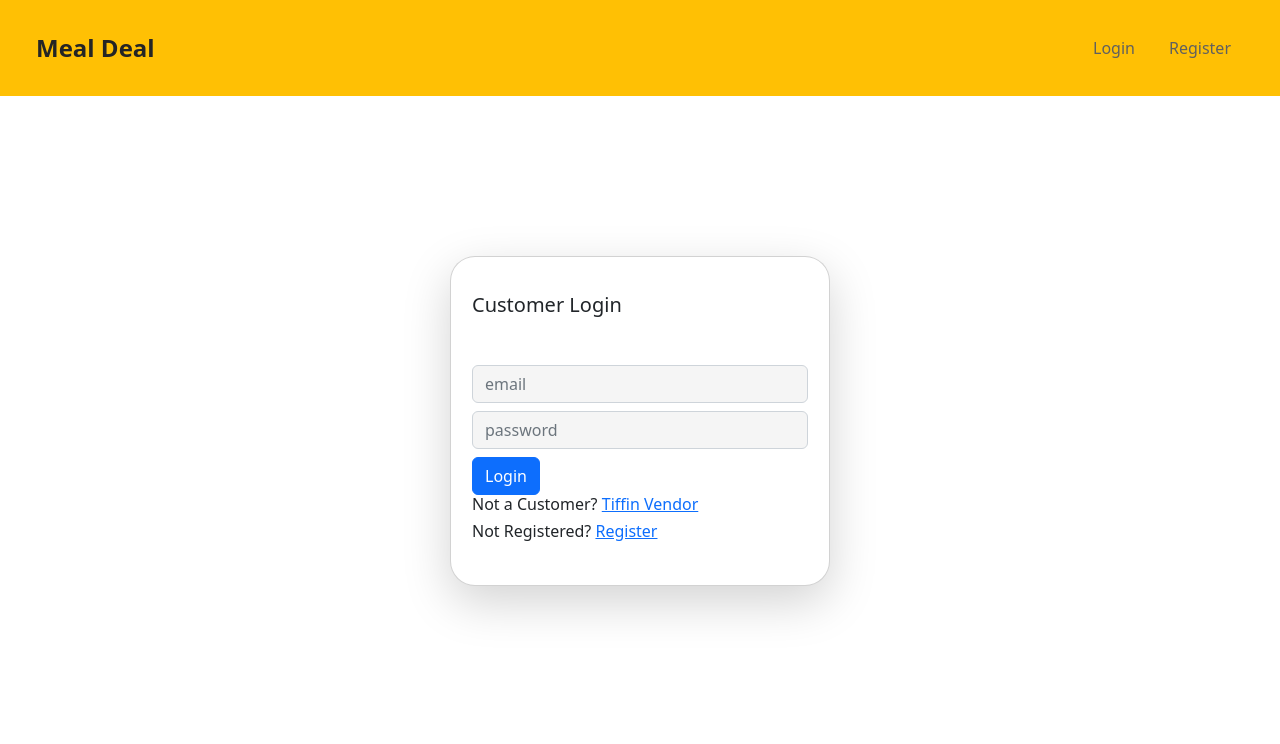
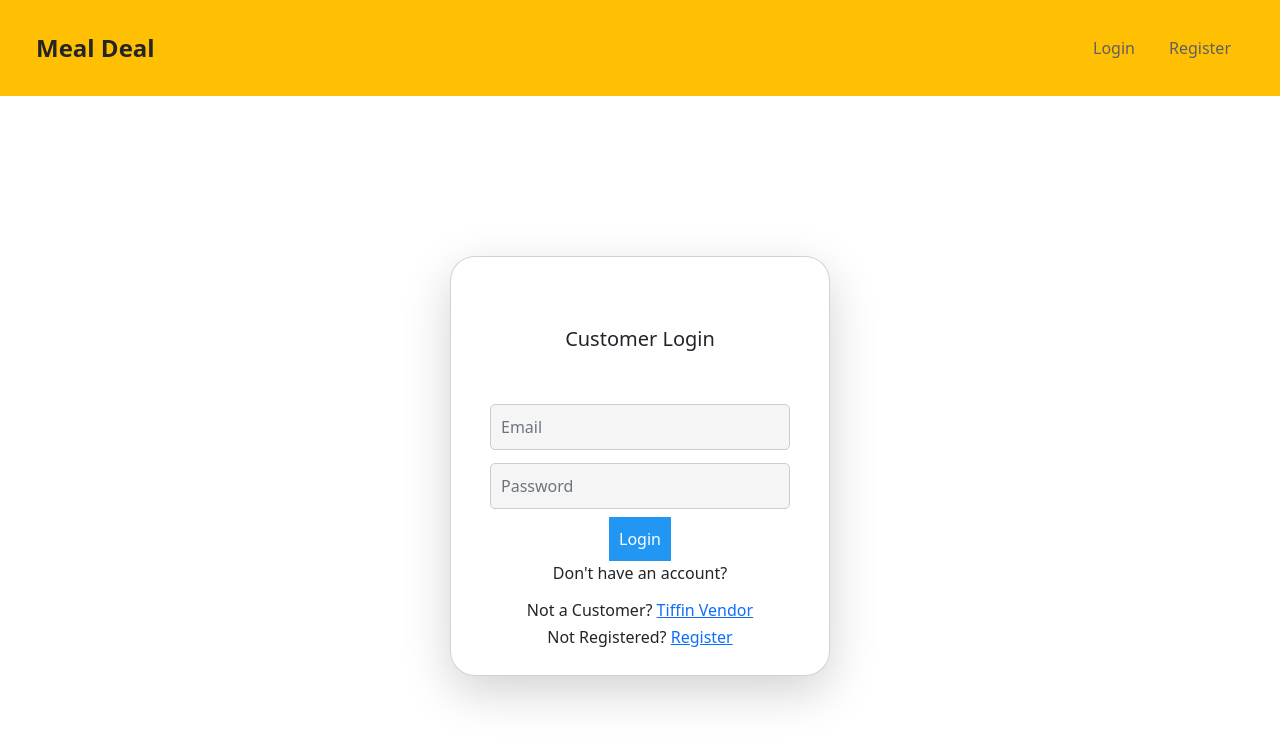
Before and after one commit to ITUS-Tech/MealDeal-Frontend, a React (Create React App) app in the folder meal-deal/: page /customer/login in a window 1280 px wide. Shown: the top 744 px of the page. Built offline with nearby package versions, Linux system fonts and the light colour scheme.

Commit message:
Updated Validations for login Page

```diff
--- a/meal-deal/src/screens/customerLogin.js
+++ b/meal-deal/src/screens/customerLogin.js
@@ -1,72 +1,57 @@
-import React, { useEffect, useState } from "react";
-import { Link, useNavigate } from "react-router-dom";
+import React, { useState } from 'react';
+import { Link } from 'react-router-dom';
+import "../styles/login.css"
 import FormInput from "../common/formInput";
 
-import { clearToken } from "../services/clearJwt";
-import { loginCustomer as login } from "../services/customerService";
 
-import "../styles/auth.css";
-import { toast } from "react-toastify";
+function LoginPage() {
+  const [email, setEmail] = useState('');
+  const [password, setPassword] = useState('');
+  const [errorMessage, setErrorMessage] = useState('');
 
-function CustomerLogin(props) {
-  const [account, setAccount] = useState({ email: "", password: "" });
-  let navigate = useNavigate();
-  useEffect(() => {
-    clearToken(props.updateToken);
-    // eslint-disable-next-line react-hooks/exhaustive-deps
-  }, []);
-
-  const handleChange = ({ currentTarget: input }) => {
-    const acc = { ...account };
-    acc[input.name] = input.value;
-    setAccount(acc);
-  };
-
-  const handleLogin = async (e) => {
-    e.preventDefault();
-    const result = await login(account, props.updateToken);
-    if (result === true) navigate("/customer");
-    else if (result) toast.error(result.data);
-  };
+  function handleLogin(event) {
+    event.preventDefault();
+    // Add code here to handle the login attempt
+  }
 
   return (
-    <React.Fragment>
-      <div className="card form-card shadow-lg">
-        <div className="card-body">
-          <form>
-            <h5 className="card-title mb-5">Customer Login</h5>
-            <FormInput
-              value={account.name}
-              type="email"
-              name="email"
-              onChange={handleChange}
+    <div className='card form-card shadow-lg'>
+      <form onSubmit={handleLogin}>
+      <h5 className="card-title mb-5">Customer Login</h5>
+      <FormInput
+              value={email}
+              type="text"
+              name="Email"
+              onChange={event => setEmail(event.target.value)}
             />
-            <FormInput
-              value={account.password}
+        <FormInput
+              value={password}
               type="password"
-              name="password"
-              onChange={handleChange}
+              name="Password"
+              onChange={event => setPassword(event.target.value)}
             />
-            <button className="btn btn-primary" onClick={handleLogin}>
-              Login
-            </button>
-            <h6 className="message">
+        <button type="submit">Login</button>
+        {errorMessage && <div className="error-message">{errorMessage}</div>}
+      </form>
+      <p><center>Don't have an account?</center></p>
+      <h6 className="message">
+        <center>
               Not a Customer?{" "}
               <Link className="pointer" to="/tiffin-vendor/login">
                 Tiffin Vendor
               </Link>
+              </center>
             </h6>
             <h6 className="message">
+              <center>
               Not Registered?{" "}
               <Link className="pointer" to="/customer/register">
                 Register
               </Link>
+              </center>
             </h6>
-          </form>
-        </div>
-      </div>
-    </React.Fragment>
+    </div>
   );
 }
 
-export default CustomerLogin;
+export default LoginPage;
--- a/meal-deal/src/screens/tiffinVendorLogin.js
+++ b/meal-deal/src/screens/tiffinVendorLogin.js
@@ -1,71 +1,57 @@
-import React, { useState, useEffect } from "react";
-import { Link, useNavigate } from "react-router-dom";
-import { toast } from "react-toastify";
-
-import { loginTiffinVendor as login } from "../services/vendorService";
+import React, { useState } from 'react';
+import { Link } from 'react-router-dom';
+import "../styles/login.css"
 import FormInput from "../common/formInput";
 
-import { clearToken } from "../services/clearJwt";
-import "../styles/auth.css";
 
-function TiffinVendorLogin(props) {
-  const [account, setAccount] = useState({ email: "", password: "" });
-  let navigate = useNavigate();
-  useEffect(() => {
-    clearToken(props.updateToken);
-    // eslint-disable-next-line react-hooks/exhaustive-deps
-  }, []);
-  const handleChange = ({ currentTarget: input }) => {
-    const acc = { ...account };
-    acc[input.name] = input.value;
-    setAccount(acc);
-  };
+function LoginPage() {
+  const [email, setEmail] = useState('');
+  const [password, setPassword] = useState('');
+  const [errorMessage, setErrorMessage] = useState('');
 
-  const handleLogin = async (e) => {
-    e.preventDefault();
-    const result = await login(account, props.updateToken);
-    if (result === true) navigate("/tiffin-vendor");
-    else if (result) toast.error(result.data);
-  };
+  function handleLogin(event) {
+    event.preventDefault();
+    // Add code here to handle the login attempt
+  }
 
   return (
-    <React.Fragment>
-      <div className="card form-card shadow-lg">
-        <div className="card-body">
-          <form>
-            <h5 className="card-title mb-5">Tiffin Vendor Login</h5>
-            <FormInput
-              value={account.name}
-              type="email"
-              name="email"
-              onChange={handleChange}
+    <div className='card form-card shadow-lg'>
+      <form onSubmit={handleLogin}>
+      <h5 className="card-title mb-5">Vendor Login</h5>
+      <FormInput
+              value={email}
+              type="text"
+              name="Email"
+              onChange={event => setEmail(event.target.value)}
             />
-            <FormInput
-              value={account.password}
+        <FormInput
+              value={password}
               type="password"
-              name="password"
-              onChange={handleChange}
+              name="Password"
+              onChange={event => setPassword(event.target.value)}
             />
-            <button className="btn btn-primary" onClick={handleLogin}>
-              Login
-            </button>
-            <h6 className="message">
+        <button type="submit">Login</button>
+        {errorMessage && <div className="error-message">{errorMessage}</div>}
+      </form>
+      <p><center>Don't have an account?</center></p>
+      <h6 className="message">
+        <center>
               Not a Tiffin Vendor?{" "}
               <Link className="pointer" to="/customer/login">
                 Customer
               </Link>
+              </center>
             </h6>
             <h6 className="message">
+              <center>
               Not Registered?{" "}
               <Link className="pointer" to="/tiffin-vendor/register">
                 Register
               </Link>
+              </center>
             </h6>
-          </form>
-        </div>
-      </div>
-    </React.Fragment>
+    </div>
   );
 }
 
-export default TiffinVendorLogin;
+export default LoginPage;
--- /dev/null
+++ b/meal-deal/src/styles/login.css
@@ -0,0 +1,82 @@
+body {
+    font-family: Arial, sans-serif;
+    margin: 0;
+  }
+
+  header {
+    background-color: #2196f3;
+    color: #fff;
+    padding: 20px;
+    text-align: center;
+  }
+
+  .container {
+    max-width: 800px;
+    margin: 0 auto;
+    padding: 20px;
+  }
+
+  form {
+    display: flex;
+    flex-direction: column;
+    align-items: center;
+    margin-top: 50px;
+  }
+
+  label {
+    display: flex;
+    flex-direction: column;
+    margin-bottom: 10px;
+  }
+
+  input[type="text"],
+  input[type="password"] {
+    padding: 10px;
+    margin-top: 5px;
+    border: 1px solid #ccc;
+    border-radius: 5px;
+    font-size: 16px;
+    width: 300px;
+    max-width: 100%;
+  }
+
+  button {
+    padding: 10px;
+    margin-top: 20px;
+    background-color: #2196f3;
+    color: #fff;
+    border: none;
+    border-radius: 5px;
+    font-size: 16px;
+    cursor: pointer;
+    transition: background-color 0.2s;
+  }
+
+  button:hover {
+    background-color: #0d8bf2;
+  }
+
+  .error-message {
+    color: red;
+    margin-top: 10px;
+  }
+
+  .register-links {
+    display: flex;
+    justify-content: center;
+    margin-top: 30px;
+  }
+
+  .register-links li {
+    list-style: none;
+    margin-right: 20px;
+  }
+
+  .register-links a {
+    color: #2196f3;
+    text-decoration: none;
+  }
+
+  .register-links a:hover {
+    text-decoration: underline;
+  }
```
